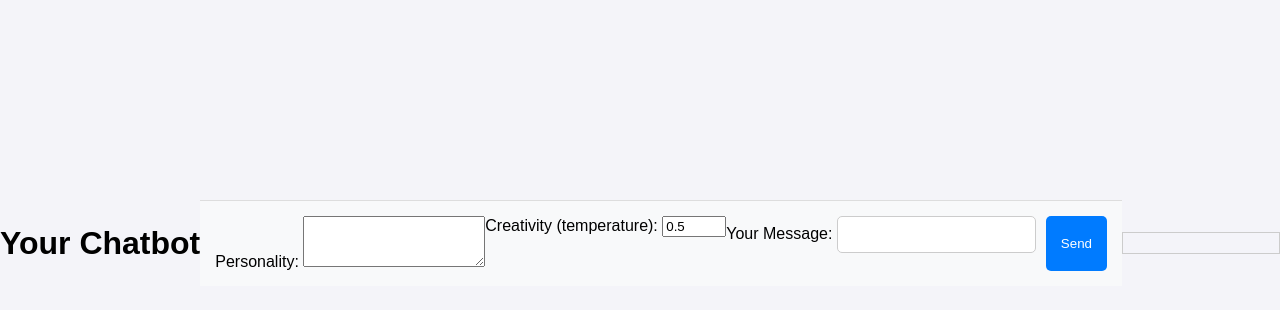
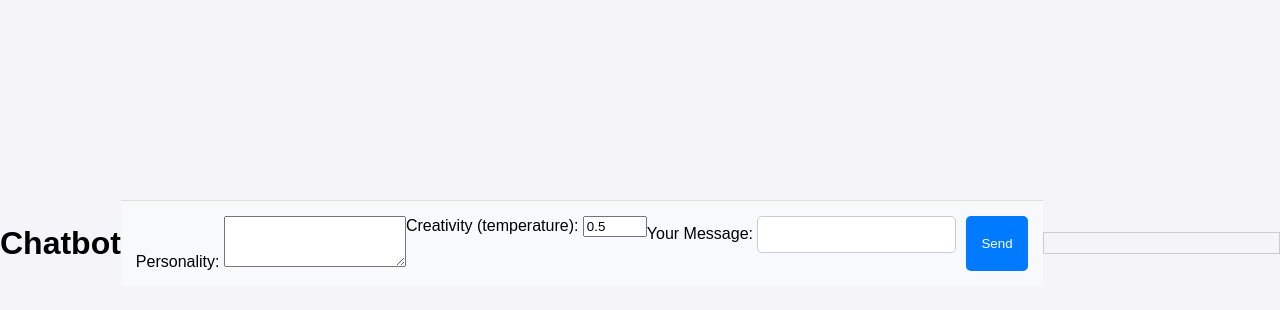
Before and after one commit to QWERTY06224/chatbot_project, a Flask app: page / in a window 1280 px wide. Shown: the part 157-467 px from the top of the page. Run offline with Flask 3, Linux system fonts and the light colour scheme.

Commit message:
Update index.html

```diff
--- a/chatbot-app/templates/index.html
+++ b/chatbot-app/templates/index.html
@@ -12,7 +12,7 @@
   </style>
 </head>
 <body>
-  <h1>Your Chatbot</h1>
+  <h1>Chatbot</h1>
 
   <form id="chat-form">
     <label>
```
